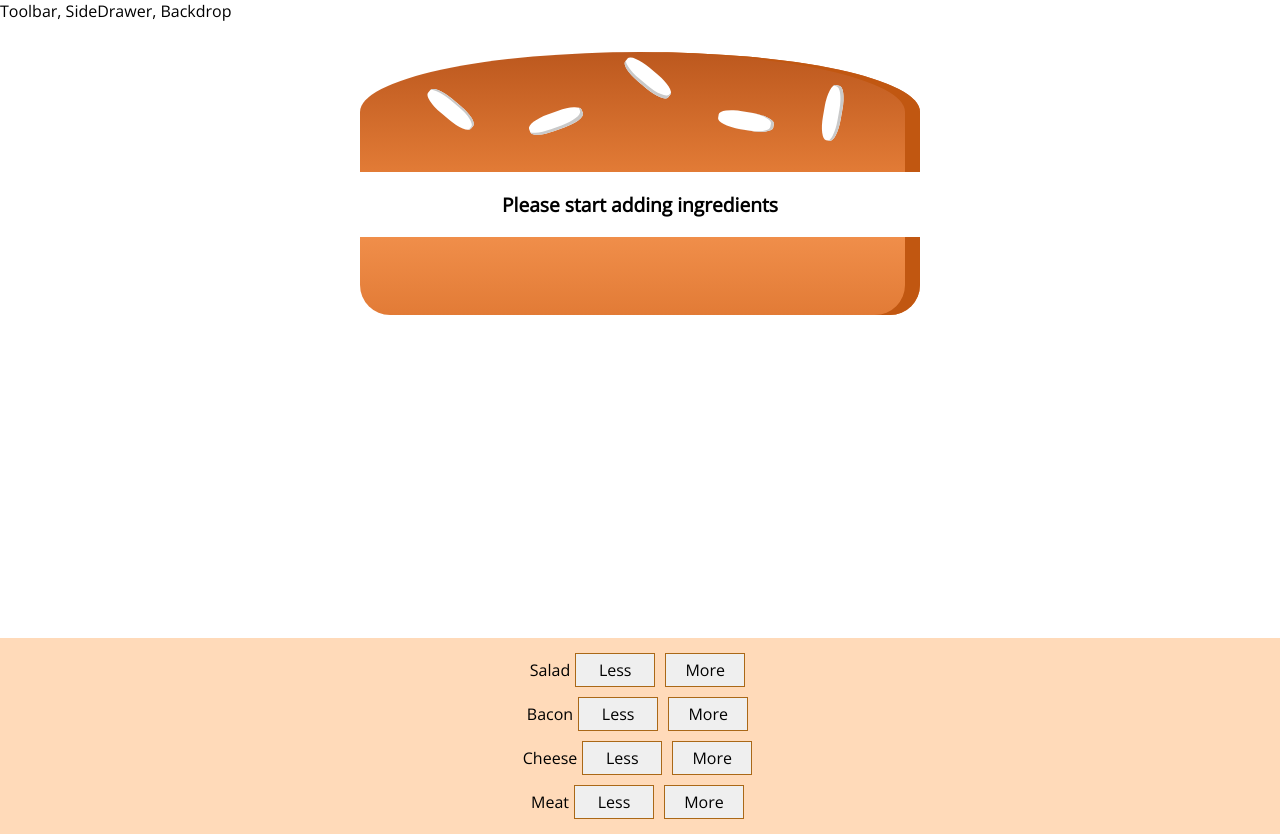
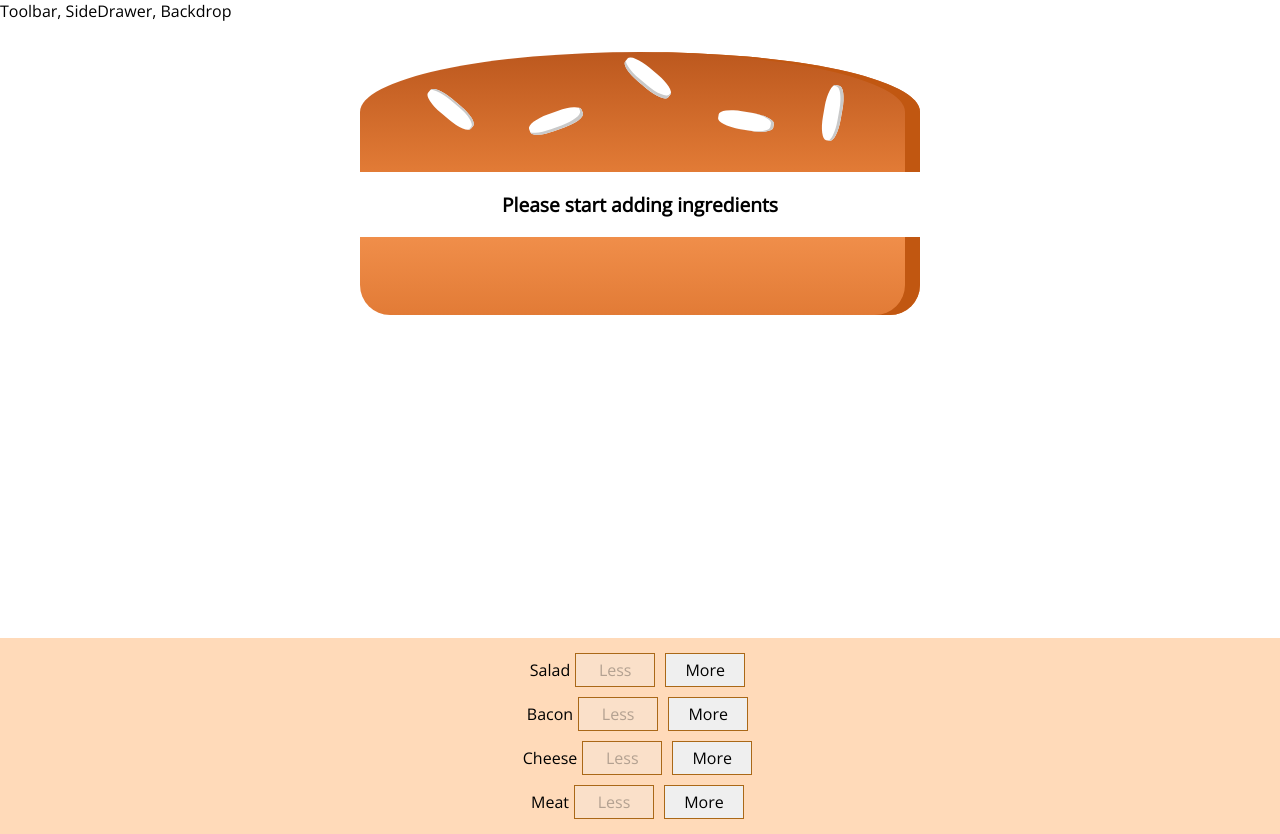
Before and after one commit to skotraba/Burger-Builder, a React app: page / in a window 1280 px wide. Built offline with nearby package versions, Linux system fonts and the light colour scheme.

Commit message:
Added Less button disabled if no ingredients present

```diff
--- a/src/components/Burger/BuildControls/BuildControl/BuildControl.js
+++ b/src/components/Burger/BuildControls/BuildControl/BuildControl.js
@@ -5,8 +5,15 @@
 const buildControl = (props) => (
     <div className="BuildControl">
         <div className="Label">{props.label}</div>
-        <button className="Less" onClick={props.removed}>Less</button>
-        <button className="More" onClick={props.added}>More</button>
+        <button
+            className="Less"
+            onClick={props.removed}
+            disabled={props.disabled}>Less
+        </button>
+        <button
+            className="More"
+            onClick={props.added}>More
+        </button>
     </div>
 );
 
--- a/src/components/Burger/BuildControls/BuildControls.js
+++ b/src/components/Burger/BuildControls/BuildControls.js
@@ -17,7 +17,8 @@
             key={ctrl.label}
             label={ctrl.label}
             added={() => props.ingredientAdded(ctrl.type)}
-            removed={() => props.ingredientRemove(ctrl.type)}/>
+            removed={() => props.ingredientRemove(ctrl.type)}
+            disabled={props.disabled[ctrl.type]}/>
         ))}
     </div>
 )
--- a/src/containers/BurgerBuilder/BugerBuilder.jsx
+++ b/src/containers/BurgerBuilder/BugerBuilder.jsx
@@ -54,12 +54,19 @@
 
 
   render() {
+    const disabledInfo = {
+      ...this.state.ingredients
+    };
+    for(let key in disabledInfo){
+      disabledInfo[key] = disabledInfo[key] <= 0
+    }
     return (
      <Auxx>
        <Burger ingredients={this.state.ingredients}/>
        <BuildControls
         ingredientAdded={this.addIngredientHandler}
-        ingredientRemove={this.removeIngredientHandler}/>
+        ingredientRemove={this.removeIngredientHandler}
+        disabled={disabledInfo}/>
      </Auxx>
     );
   }
```
